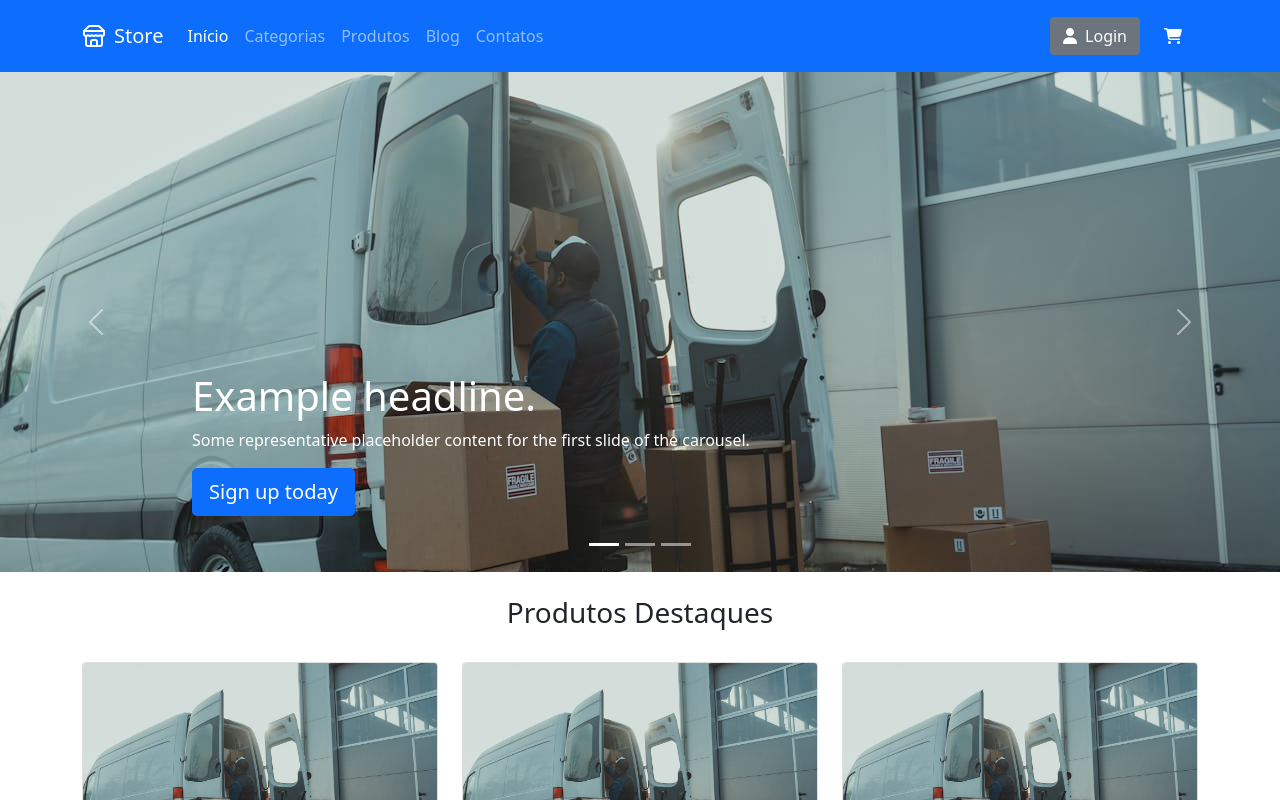
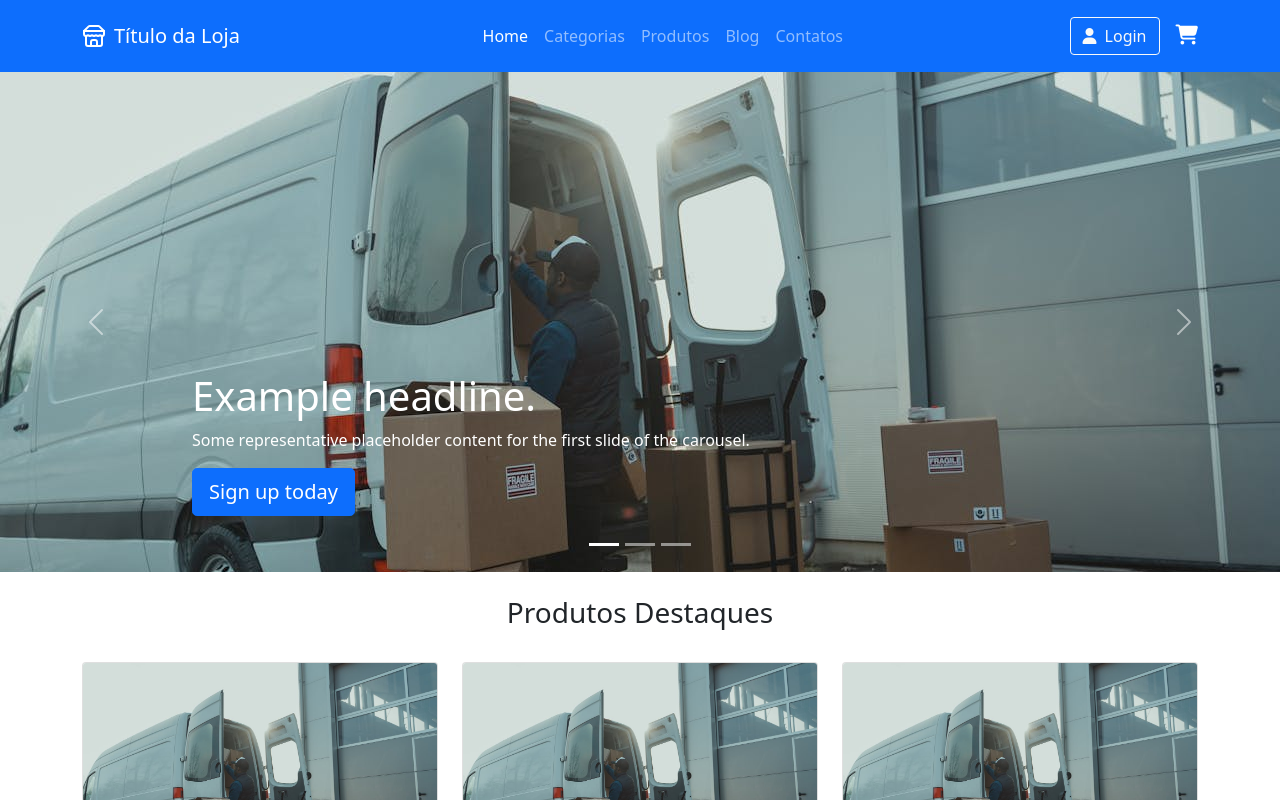
Before and after one commit to alvarogomesilva/ecommerce-react-node, a React (Vite) app in the folder frontend/: page / in a window 1280 px wide. Shown: the top 800 px of the page. Built offline with nearby package versions, Linux system fonts and the light colour scheme; no server answers.

Commit message:
refactor: ajuste na navbar links e usuario logado

```diff
--- a/frontend/src/components/user-active.tsx
+++ b/frontend/src/components/user-active.tsx
@@ -7,32 +7,40 @@ interface UserActiveProps {
 }
 
 export function UserActive({ logged }: UserActiveProps) {
-    if (logged?.role === 'CUSTOMER') {
+  if (logged?.role === "CUSTOMER") {
     return (
-            <Link to="/profile" className="link text-white mx-2 d-flex flex-column align-items-center text-decoration-none">
-                <User />
-                <span className="fs-6">{logged?.name}</span>
+      <Link
+        to="/profile"
+        className="d-flex align-items-center gap-2 text-white text-decoration-none"
+        title="Perfil do Cliente"
+      >
+        <User size={18} />
+        <span className="d-none d-sm-inline">{logged.name}</span>
       </Link>
     );
   }
 
-    if (logged?.role === 'ADMIN') {
+  if (logged?.role === "ADMIN") {
     return (
-            <Link to="/admin/painel" className="link text-white mx-2 d-flex flex-column align-items-center text-decoration-none">
-                <ShieldUser />
-                <span className="fs-6">{logged?.name}</span>
+      <Link
+        to="/admin/painel"
+        className="d-flex align-items-center gap-2 text-white text-decoration-none"
+        title="Painel Admin"
+      >
+        <ShieldUser size={18} />
+        <span className="d-none d-sm-inline">{logged.name}</span>
       </Link>
     );
   }
 
-
   return (
-        <Link to="/sign-in" className="btn btn-secondary mx-2">
-            <i className="fa-solid fa-user text-white me-2"></i>
-            <span>Login</span>
+    <Link
+      to="/sign-in"
+      className="btn btn-outline-light d-flex align-items-center gap-2"
+      title="Entrar"
+    >
+      <i className="fa-solid fa-user"></i>
+      <span className="d-none d-sm-inline">Login</span>
     </Link>
   );
-
-
-
 }
--- a/frontend/src/pages/_layouts/store.tsx
+++ b/frontend/src/pages/_layouts/store.tsx
@@ -7,64 +7,77 @@ export function StoreLayout() {
     const { user, logout } = useAuthStore();
     return (
         <div>
-            {/* Navbar */}
-            <nav className="navbar navbar-expand-lg navbar-dark bg-primary py-3" aria-label="Main navbar">
-                <div className="container-xl">
-                    <Link to="/" className="navbar-brand d-flex align-items-center text-white">
-                        <Store className="me-2" />
-                        <span>Store</span>
+            <nav className="navbar navbar-expand-md navbar-dark bg-primary py-3" aria-label="Main navbar">
+                <div className="container">
+
+                    <Link
+                        to="/"
+                        className="navbar-brand d-flex flex-column flex-md-row align-items-center text-white"
+                    >
+                        <Store className="mb-1 mb-md-0 me-md-2" size={24} />
+                        <h5 className="m-0 text-center text-md-start">Título da Loja</h5>
                     </Link>
 
                     <button
                         className="navbar-toggler"
                         type="button"
                         data-bs-toggle="collapse"
-                        data-bs-target="#navbarContent"
-                        aria-controls="navbarContent"
+                        data-bs-target="#mainNavbar"
+                        aria-controls="mainNavbar"
                         aria-expanded="false"
                         aria-label="Toggle navigation"
                     >
                         <span className="navbar-toggler-icon"></span>
                     </button>
 
-                    <div className="collapse navbar-collapse" id="navbarContent">
-                        <ul className="navbar-nav me-auto mb-2 mb-lg-0">
+                    <div className="collapse navbar-collapse" id="mainNavbar">
+
+                        <ul className="navbar-nav mx-auto mb-3 mb-md-0">
                             <li className="nav-item">
-                                <NavLink className="nav-link" to="/">Início</NavLink>
+                                <Link className="nav-link active" to="/">Home</Link>
                             </li>
                             <li className="nav-item">
-                                <NavLink className="nav-link" to="/categories">Categorias</NavLink>
+                                <Link className="nav-link" to="/categories">Categorias</Link>
                             </li>
                             <li className="nav-item">
-                                <NavLink className="nav-link" to="/products">Produtos</NavLink>
+                                <Link className="nav-link" to="/products">Produtos</Link>
                             </li>
                             <li className="nav-item">
-                                <NavLink className="nav-link" to="/blog">Blog</NavLink>
+                                <Link className="nav-link" to="/blog">Blog</Link>
                             </li>
                             <li className="nav-item">
-                                <NavLink className="nav-link" to="/contacts">Contatos</NavLink>
+                                <Link className="nav-link" to="/contacts">Contatos</Link>
                             </li>
                         </ul>
 
-                        <div className="d-flex align-items-center">
+
+                        <div className="d-flex align-items-center justify-content-center justify-content-md-end gap-3">
                             <UserActive logged={user} />
-                            <Link to="/cart" className="nav-link text-white">
-                                <i className="fa-solid fa-cart-shopping"></i>
+
+                            <Link className="text-white" to="/cart" title="Carrinho">
+                                <i className="fa-solid fa-cart-shopping fs-5"></i>
                             </Link>
 
                             {user && (
-                                <Link
-                                    to={"/sign-in"}
-                                    className="nav-link text-white"
-                                    onClick={() => logout()}
+                                <button
+                                    className="btn btn-sm btn-outline-light d-flex align-items-center"
+                                    onClick={logout}
+                                    title="Sair"
                                 >
-                                    <LogOut />
-                                </Link>
+                                    <LogOut className="me-1" size={16} />
+                                    Sair
+                                </button>
                             )}
                         </div>
                     </div>
                 </div>
             </nav>
+
+
+
+
+
+
 
             <main>
                 <Outlet />
```
Lines whose indentation alone changed are shown as unchanged.
